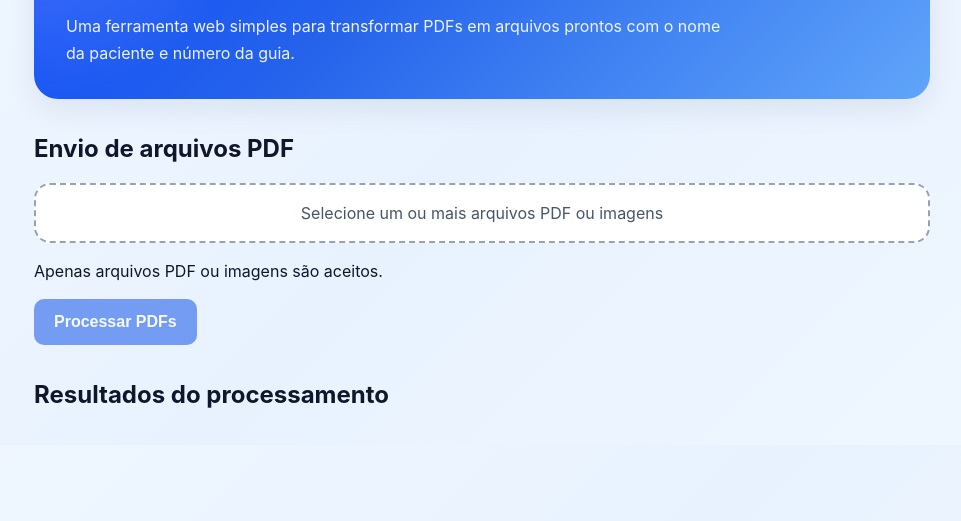
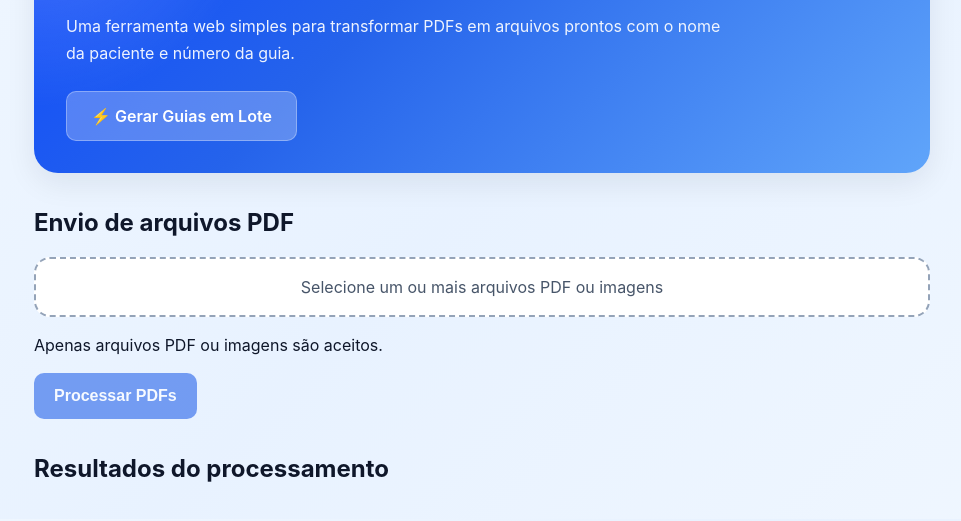
Before and after one commit to GutierreZ-bit/gt, a website: page index.html in a window 1280 px wide. Shown: the part 151-672 px from the top of the page, without its empty margins (158-1119 px from the left). Drawn offline with nearby package versions, Linux system fonts and the light colour scheme.

Commit message:
Add link to guide generator from homepage

```diff
--- a/index.html
+++ b/index.html
@@ -32,6 +32,12 @@
         Uma ferramenta web simples para transformar PDFs em arquivos prontos
         com o nome da paciente e número da guia.
       </p>
+
+      <div class="hero-actions">
+        <a href="generator.html" class="btn-hero-secondary">
+          ⚡ Gerar Guias em Lote
+        </a>
+      </div>
     </header>
 
     <!-- UPLOAD -->
--- a/styles.css
+++ b/styles.css
@@ -107,6 +107,36 @@ main {
   margin-top: 0.75rem;
   max-width: 65ch;
   line-height: 1.7;
+}
+
+.hero-actions {
+  margin-top: 1.5rem;
+  display: flex;
+  gap: 1rem;
+  align-items: center;
+}
+
+.btn-hero-secondary {
+  display: inline-flex;
+  align-items: center;
+  gap: 0.5rem;
+  padding: 0.75rem 1.5rem;
+  background: rgba(255, 255, 255, 0.25);
+  color: white;
+  border-radius: var(--radius-sm);
+  text-decoration: none;
+  font-weight: 600;
+  transition:
+    background var(--transition-fast),
+    transform var(--transition-fast),
+    box-shadow var(--transition-fast);
+  border: 1px solid rgba(255, 255, 255, 0.3);
+}
+
+.btn-hero-secondary:hover {
+  background: rgba(255, 255, 255, 0.35);
+  transform: translateY(-2px);
+  box-shadow: 0 6px 16px rgba(0, 0, 0, 0.12);
 }
 
 /* ================================
```
